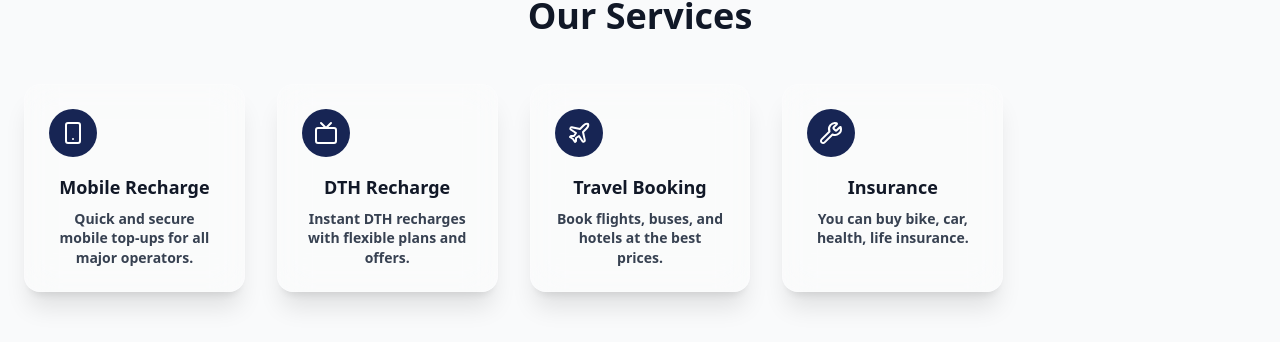
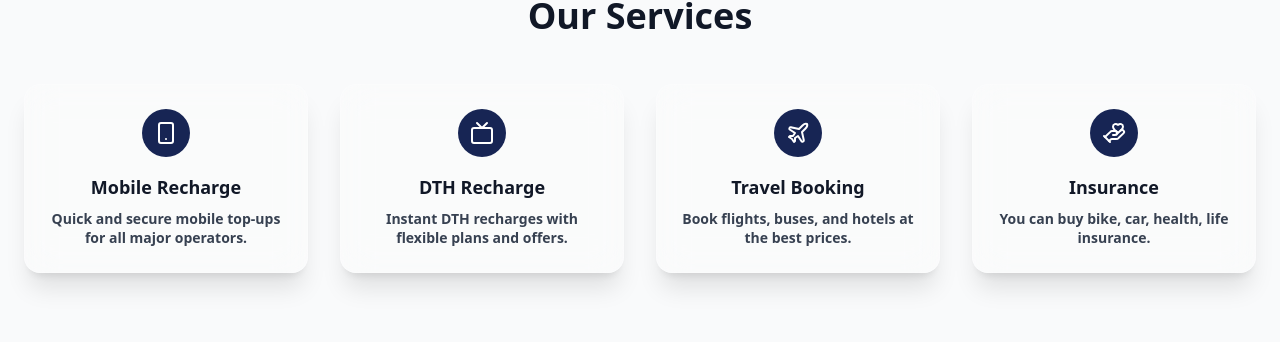
Before and after one commit to techember/easype_rechargepannel, a React (Vite) app in the folder AadyaPay-main/: page / in a window 1280 px wide. Shown: the part 776-1118 px from the top of the page. Built offline with nearby package versions, Linux system fonts and the light colour scheme.

Commit message:
centralized icons and serviceCards

```diff
--- a/AadyaPay-main/src/components/ServiceCard.jsx
+++ b/AadyaPay-main/src/components/ServiceCard.jsx
@@ -3,10 +3,10 @@ import { motion } from "framer-motion";
 export default function ServiceCard({ Icon, title, description }) {
   return (
     <motion.div
-      className="p-6 rounded-2xl bg-white/20 backdrop-blur-lg border border-white/25 shadow-xl hover:scale-105 transition cursor-pointer"
+      className="p-6 rounded-2xl bg-white/20 backdrop-blur-lg border border-white/25 shadow-xl hover:scale-105 transition cursor-pointer text-center"
       whileHover={{ y: -5 }}
     >
-      <div className="w-12 h-12 mb-4 bg-blue-950 rounded-full flex items-center justify-center">
+      <div className="w-12 h-12 mb-4 bg-blue-950 rounded-full flex items-center justify-center mx-auto">
         <Icon className="w-6 h-6 text-white" />
       </div>
 
--- a/AadyaPay-main/src/components/Services.jsx
+++ b/AadyaPay-main/src/components/Services.jsx
@@ -1,4 +1,4 @@
-import { CreditCard, Plane, Smartphone, Tv, Wrench } from "lucide-react";
+import { HandHeart, Plane, Smartphone, Tv, Wrench } from "lucide-react";
 import ServiceCard from "./ServiceCard";
 
 export default function Services() {
@@ -9,7 +9,7 @@ export default function Services() {
           Our Services
         </h2>
 
-        <div className="grid gap-8 sm:grid-cols-2 md:grid-cols-3 lg:grid-cols-5">
+        <div className="grid gap-8 sm:grid-cols-2 md:grid-cols-3 lg:grid-cols-4 justify-items-center">
           <ServiceCard
             Icon={Smartphone}
             title="Mobile Recharge"
@@ -27,7 +27,7 @@ export default function Services() {
             description="Book flights, buses, and hotels at the best prices."
           />
           <ServiceCard
-            Icon={Wrench}
+            Icon={HandHeart}
             title="Insurance"
             description="You can buy bike, car, health, life insurance."
           />
```
